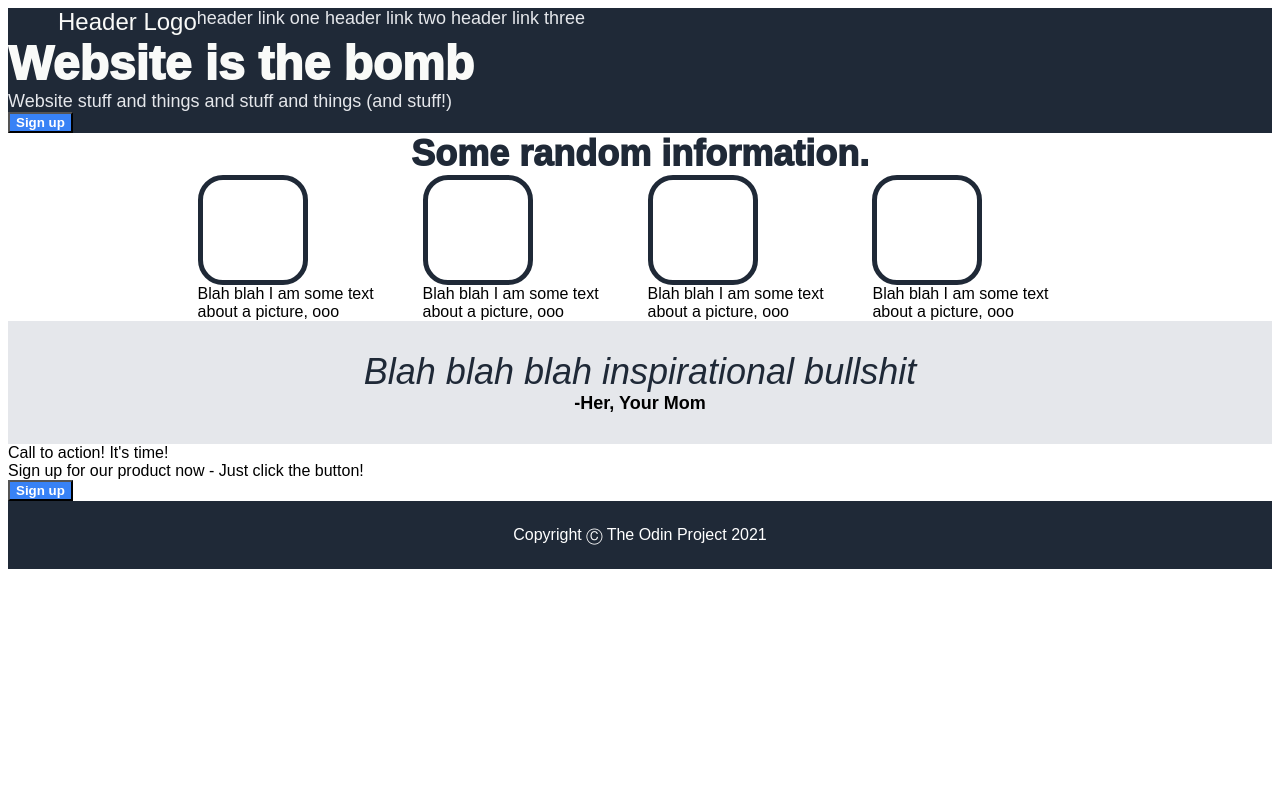
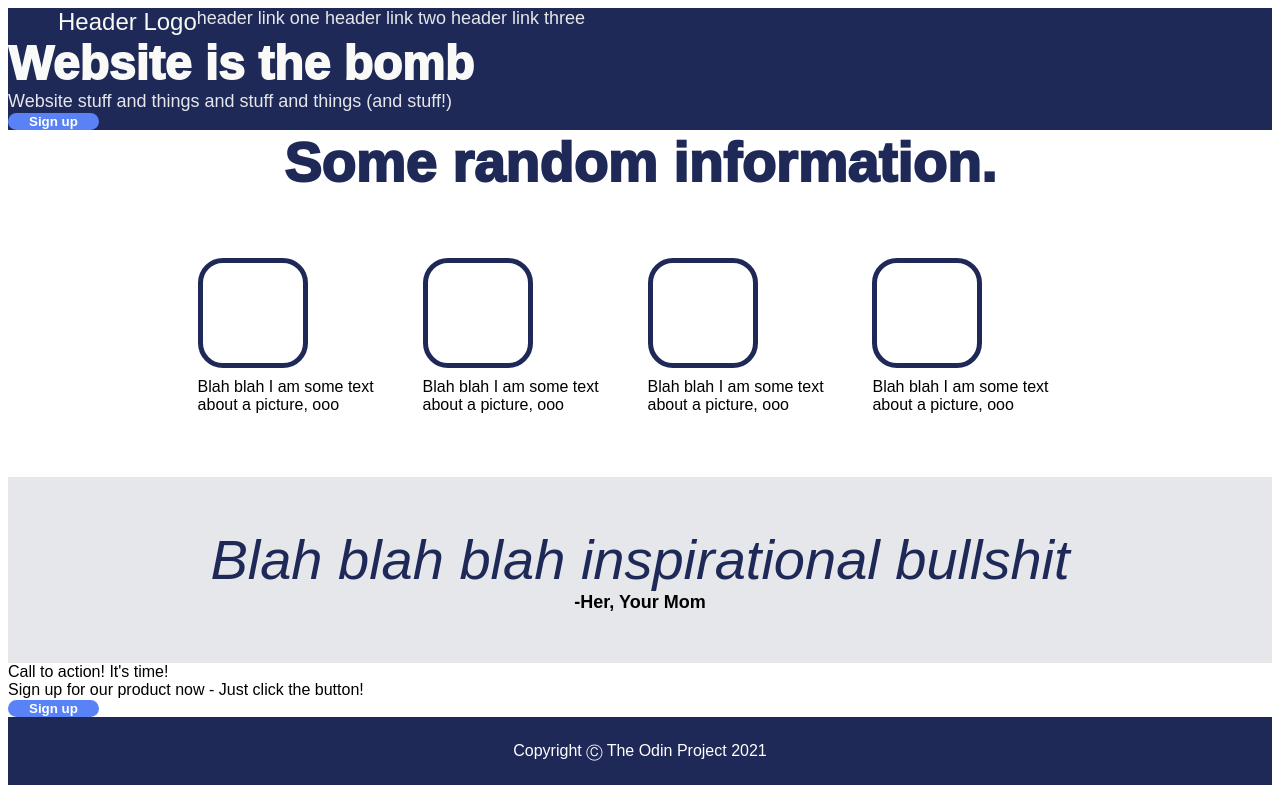
Before and after one commit to ChinchillaLanigera/foundations_test_assignment, a plain HTML site: page index.html in a window 1280 px wide. Drawn offline with Linux system fonts and the light colour scheme.

Commit message:
Add css edits for buttons

```diff
--- a/index.html
+++ b/index.html
@@ -20,7 +20,7 @@
         <div id="description">
             <div class="descheader">Website is the bomb</div>
             <div class="desc">Website stuff and things and stuff and things (and stuff!)</div>
-            <button class="signup">Sign up</button>
+            <button class="signup"><label>Sign up</label></button>
             <img src=""/>
         </div>
     </div>
@@ -50,7 +50,7 @@
     <div id="contact">
         <div class="contactheader">Call to action! It's time!</div>
         <div class="contacttext">Sign up for our product now - Just click the button!</div>
-        <button class="signup contact">Sign up</button>
+        <button class="signup contact"><label>Sign up</label></button>
     </div>
     <div id="footer">
         <div class="footertext">Copyright Ⓒ The Odin Project 2021</div>
--- a/styles.css
+++ b/styles.css
@@ -5,13 +5,19 @@ body {
 }
 
 #sitelead, #footer {
-    background-color: #1F2937;
+    background-color: #1F2957;
 }
 
 button {
-    background-color: #3882F6;
+    background-color: #5882F6;
     color: white;
     font-weight: 800;
+    border-radius: 25px;
+    border:none;
+}
+
+button > label {
+    padding: 25px 15px 25px 15px;
 }
 
 #sitelead {
@@ -47,22 +53,27 @@ button {
 #samples {
     display: flex;
     align-items: center;
-    padding: 0% 15% 0% 15%;
+    padding: 5% 15% 5% 15%;
     gap: 15px;
 }
 
 .bubbleheader {
-    font-size: 36px;
+    font-size: 56px;
     font-weight: 1000;
-    color: #1F2937;
+    color: #1F2957;
     text-align: center;
 }
 
 .bubblecard {
     border-radius: 25px;
-    border: 5px solid #1F2937;
+    border: 5px solid #1F2957;
     height: 100px;
     width: 100px;
+}
+
+.bubbletext {
+    padding-top: 10px;
+
 }
 
 /*Quotes Section*/
@@ -74,16 +85,16 @@ button {
 }
 
 .inspirationalquote {
-    font-size: 36px;
+    font-size: 56px;
     font-style: italic;
-    color: #1F2937;
-    padding-top: 30px;
+    color: #1F2957;
+    padding-top: 50px;
 }
 
 .quotecredit {
     font-size: 18px;
     font-weight: 700;
-    padding-bottom: 30px;
+    padding-bottom: 50px;
 }
 
 /*Footer*/
```
